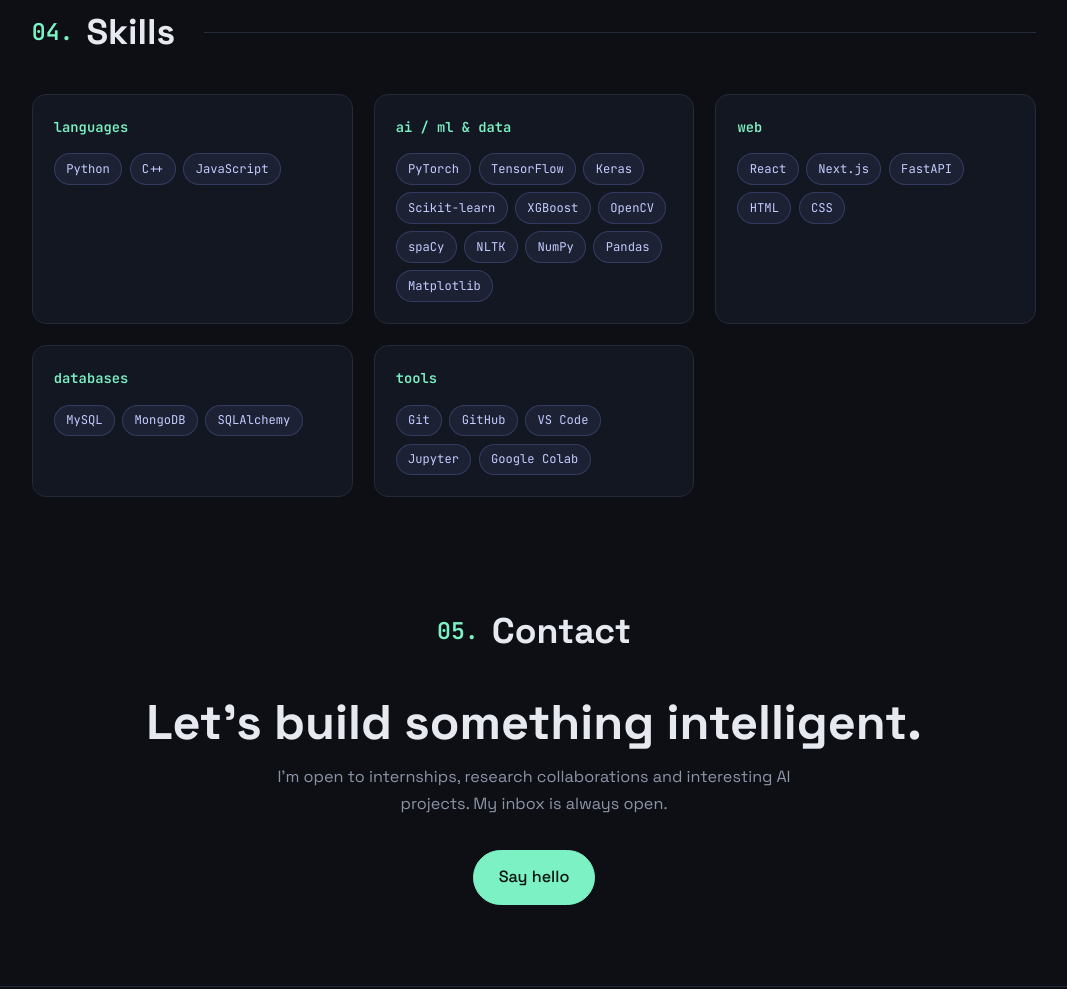
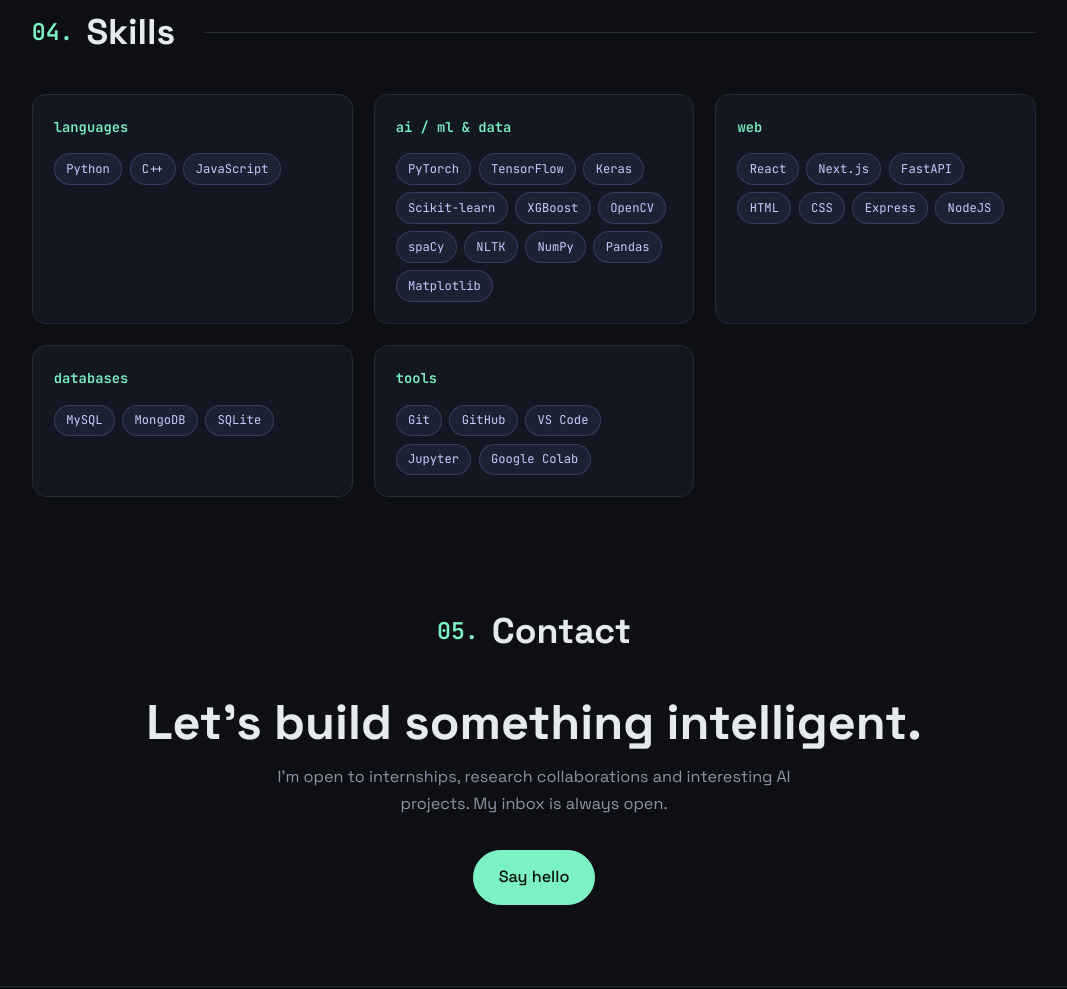
Before and after one commit to 09lakshya/my-portfolio, a plain HTML site: page index.html in a window 1280 px wide. Shown: the part 2582-3571 px from the top of the page, without its empty margins (106-1173 px from the left). Drawn offline with Linux system fonts and the light colour scheme.

Commit message:
Update web and database skills
Co-Authored-By: Claude Opus 5.5 <noreply@anthropic.com>

```diff
--- a/index.html
+++ b/index.html
@@ -152,8 +152,8 @@
       <div class="skills">
         <div class="skill-group"><h5 class="mono">languages</h5><ul class="chips"><li>Python</li><li>C++</li><li>JavaScript</li></ul></div>
         <div class="skill-group"><h5 class="mono">ai / ml &amp; data</h5><ul class="chips"><li>PyTorch</li><li>TensorFlow</li><li>Keras</li><li>Scikit-learn</li><li>XGBoost</li><li>OpenCV</li><li>spaCy</li><li>NLTK</li><li>NumPy</li><li>Pandas</li><li>Matplotlib</li></ul></div>
-        <div class="skill-group"><h5 class="mono">web</h5><ul class="chips"><li>React</li><li>Next.js</li><li>FastAPI</li><li>HTML</li><li>CSS</li></ul></div>
-        <div class="skill-group"><h5 class="mono">databases</h5><ul class="chips"><li>MySQL</li><li>MongoDB</li><li>SQLAlchemy</li></ul></div>
+        <div class="skill-group"><h5 class="mono">web</h5><ul class="chips"><li>React</li><li>Next.js</li><li>FastAPI</li><li>HTML</li><li>CSS</li><li>Express</li><li>NodeJS</li></ul></div>
+        <div class="skill-group"><h5 class="mono">databases</h5><ul class="chips"><li>MySQL</li><li>MongoDB</li><li>SQLite</li></ul></div>
         <div class="skill-group"><h5 class="mono">tools</h5><ul class="chips"><li>Git</li><li>GitHub</li><li>VS Code</li><li>Jupyter</li><li>Google Colab</li></ul></div>
       </div>
     </section>
```
